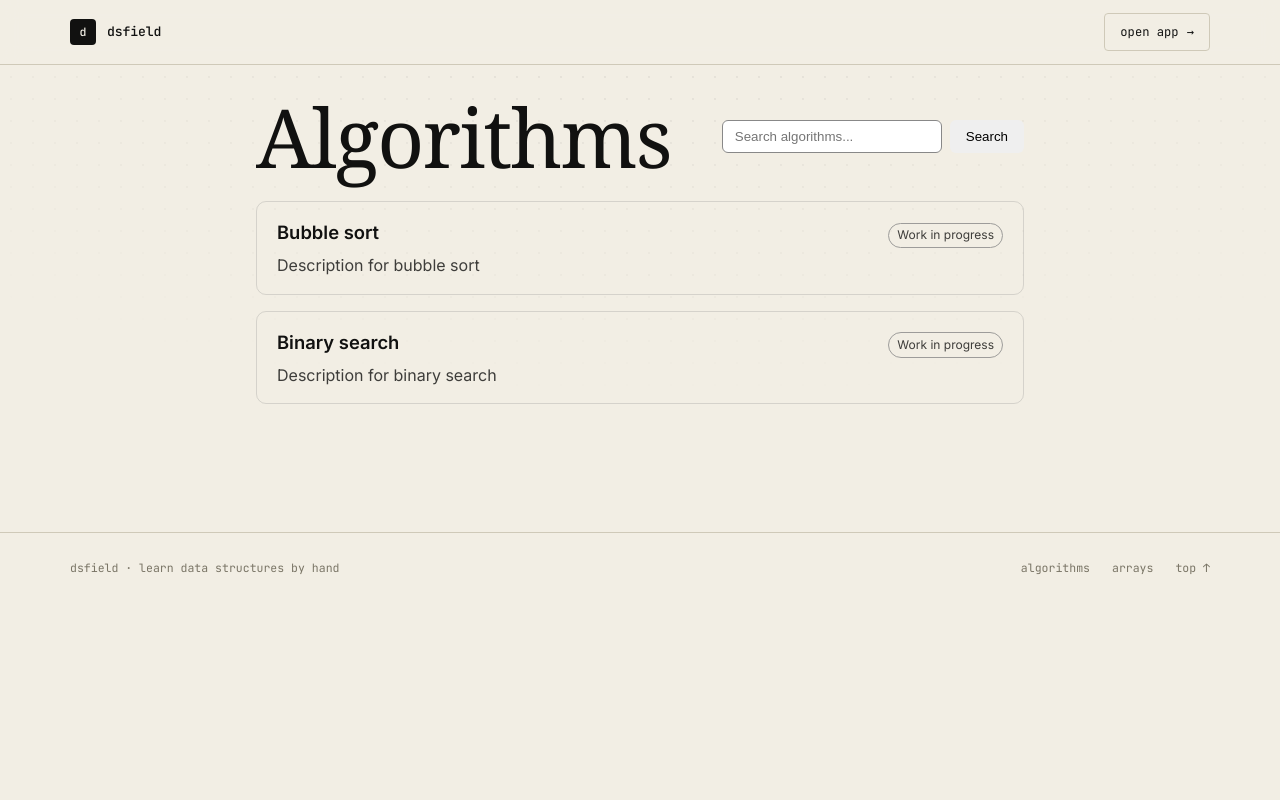
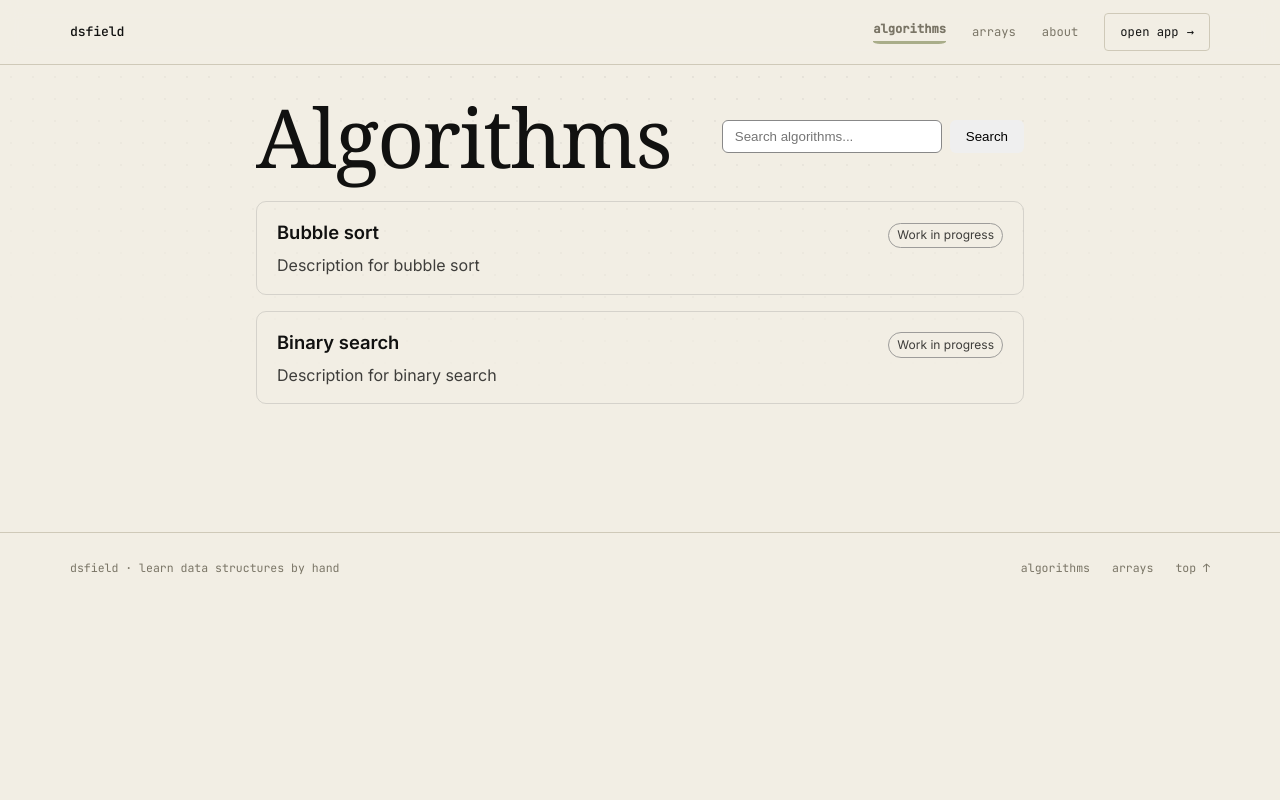
Before and after one commit to achjai/dsfield, a FastAPI app: page /algorithms in a window 1280 px wide. Run offline with FastAPI, Linux system fonts and the light colour scheme; some web fonts are replaced.

Commit message:
nav bar visibility fix on /algorithms

```diff
--- a/app/main.py
+++ b/app/main.py
@@ -12,6 +12,8 @@ def home(request : Request):
 
 
 context_algo={"algorithms":[{"slug":"bubble-sort","title":"Bubble sort", "description":"Description for bubble sort","status":"wip"},{"slug":"binary-search","title":"Binary search","description":"Description for binary search","status":"wip"}]}
+
+context_algo.update(context_dict)
 @app.get("/algorithms")
 def algorithm_page(request: Request):
     return templates.TemplateResponse(request, "algolist.html",context_algo)
--- a/templates/layout.html
+++ b/templates/layout.html
@@ -13,13 +13,12 @@
     <header class="site-header">
         <div class="wrap nav">
             <a href="/" class="brand">
-                <span class="brand-mark">d</span>
                 <span class="brand-name">dsfield</span>
             </a>
 
             <nav class="nav-links" aria-label="Main navigation">
                 {% for anchor in anchorlist|default([]) %}
-                <a href="/{{ anchor }}">{{ anchor }}</a>
+                <a href="/{{anchor}}"{% if request.url.path.startswith('/'~anchor) %} class="active" aria-current="page"{% endif %}>{{anchor}}</a>
                 {% endfor %}
                 <a href="#" class="btn btn-ghost">open app <span class="arw">→</span></a>
             </nav>
--- a/templates/shared_styles.html
+++ b/templates/shared_styles.html
@@ -488,4 +488,12 @@
     html{scroll-behavior:auto;}
     .reveal{opacity:1;transform:none;}
   }
+
+  nav a.active{
+  border-bottom:3px solid rgba(114, 124, 70, 0.568);
+  padding-bottom:2px;
+  border-radius: 10%;
+  font-weight: 900;
+
+}
 </style>
```
